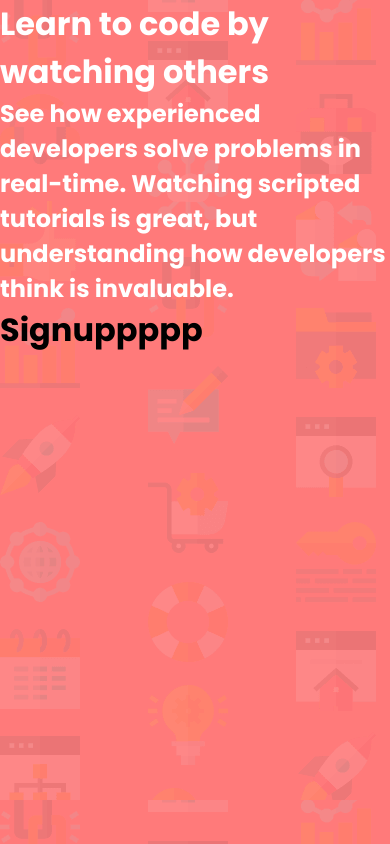
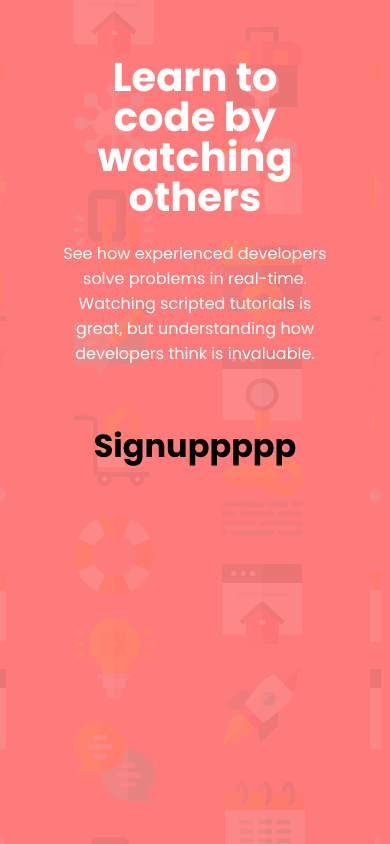
Before and after one commit to Robalexg/signup, a React (Create React App) app: page / in a window 390 px wide. Built offline with nearby package versions, Linux system fonts and the light colour scheme.

Commit message:
responsive design on header

```diff
--- a/src/App.css
+++ b/src/App.css
@@ -9,3 +9,19 @@ body{
     background-image: url('../public/images/bg-desktop.png');
     background-color: hsl(0, 100%, 74%);
 }
+
+.app--container{
+    display: flex;
+    flex-flow: row nowrap;
+    align-items: center;
+    height: 100vh;
+}
+
+@media (max-width: 1025px ) {
+    body{
+    background-image: url('../public/images/bg-mobile.png');
+    }
+    .app--container{
+        flex-flow: column nowrap;
+    }
+}
--- a/src/components/Header/Header.css
+++ b/src/components/Header/Header.css
@@ -1,3 +1,44 @@
 .header--container{
     color: white;
+    flex: 1;
+    display: flex;
+    flex-flow: column nowrap;
+    align-items: center;
+    justify-content: center;
 }
+
+
+.header--mainText{
+    font-size: 3em;
+    line-height: 1em;
+    width: 70%;
+    font-weight: 700;
+
+
+}
+
+.header--subText{
+    font-size: 1em;
+    font-weight: 400;
+    margin-top: 1.5em;
+    width: 70%;
+
+}
+
+
+@media (max-width: 1025px ) {
+    .header--container{
+        text-align: center;
+
+    }
+
+    .header--mainText{
+        font-size: 2.5em;
+
+
+    }
+
+    .header--subText{
+
+    }
+}
--- a/src/components/Signup/Signup.css
+++ b/src/components/Signup/Signup.css
@@ -1,3 +1,3 @@
-.header--container{
-    color: white;
+.signup--container{
+    flex: 1;
 }
```
